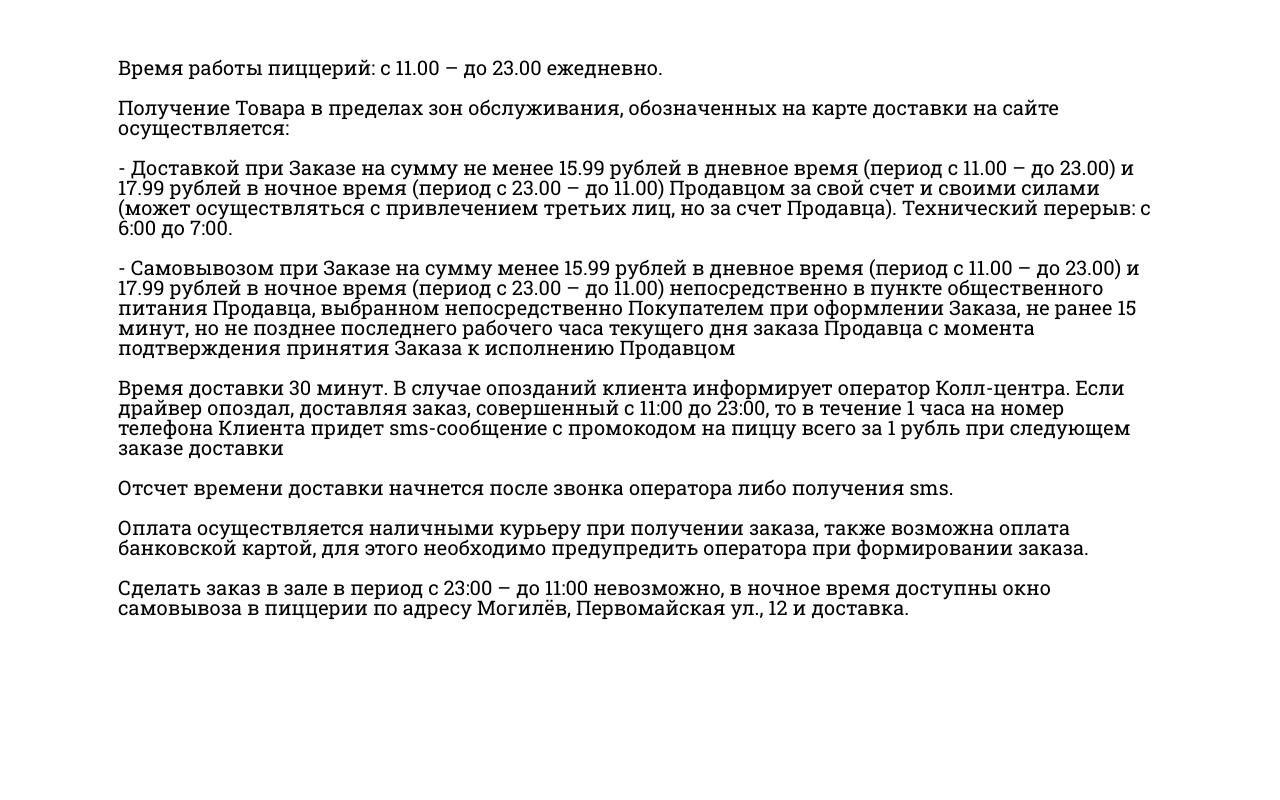
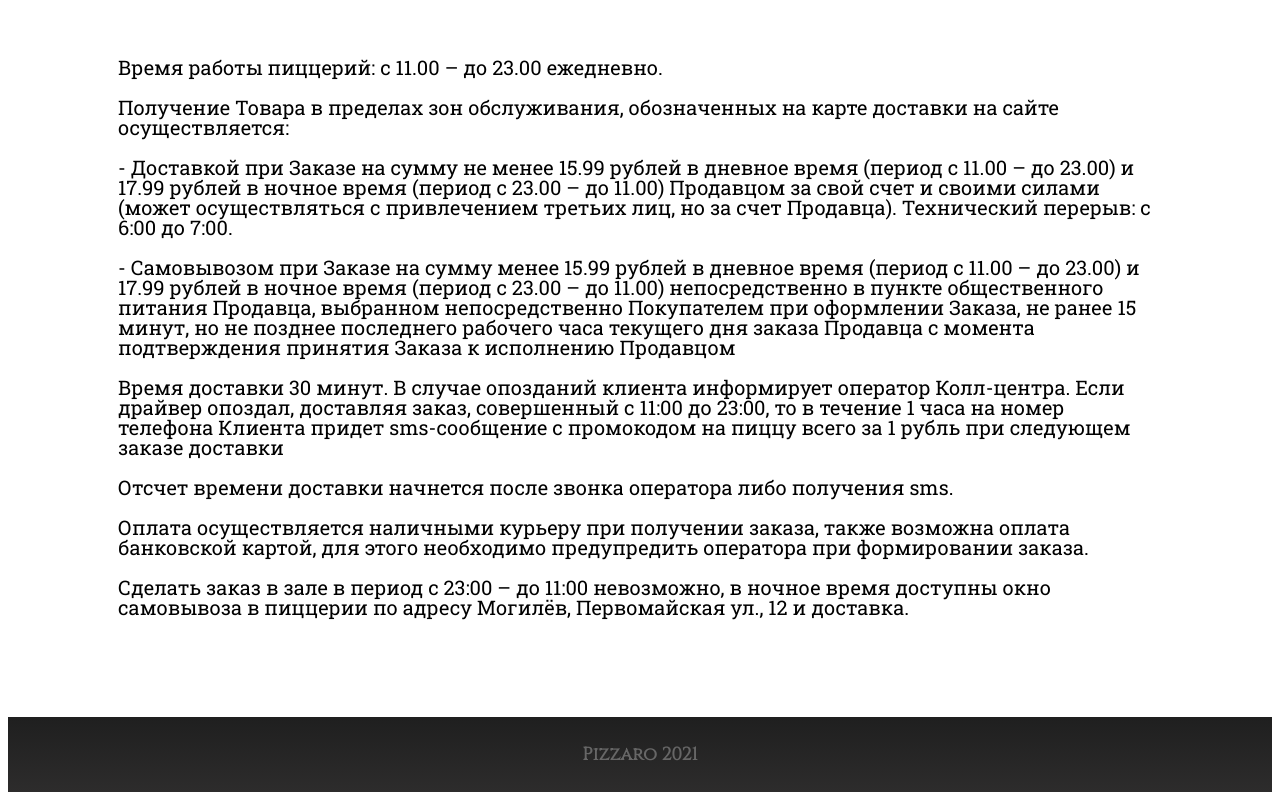
Before and after one commit to cikada3301/vladpalagin.github.io, a plain HTML site: page contacts.html in a window 1280 px wide. Shown: the part 632-1432 px from the top of the page. Before the commit the page ends 1357 px from the top, so only its background shows below. Drawn offline with Linux system fonts and the light colour scheme; files that its build step writes are made by us from their sources; a script that the page names is missing.

Commit message:
Update contacts.html

```diff
--- a/contacts.html
+++ b/contacts.html
@@ -5,8 +5,8 @@
     <meta http-equiv="X-UA-Compatible" content="IE=edge">
     <meta name="viewport" content="width=device-width, initial-scale=1.0">
     <link href="https://fonts.googleapis.com/css2?family=Cinzel&family=Roboto+Slab&display=swap" rel="stylesheet">
-    <link rel="stylesheet" href="./css/contact.css">
-    <link rel="stylesheet" href="./css/header-footer.css">
+    <link rel="stylesheet" href="./contact.css">
+    <link rel="stylesheet" href="./header-footer.css">
     <title>Document</title>
 </head>
 <body>
@@ -82,8 +82,8 @@
    <script src="https://api-maps.yandex.ru/2.1/?lang=ru_RU&amp" type="text/javascript"></script>
     <script src="icon_customImage.js" type="text/javascript"></script>
 
-   <script src="./js/header.js"></script>
-   <script src="./js/footer.js"></script>
-   <script src="./js/map.js"></script>
+   <script src="./header.js"></script>
+   <script src="./footer.js"></script>
+   <script src="./map.js"></script>
 </body>
 </html>
```
